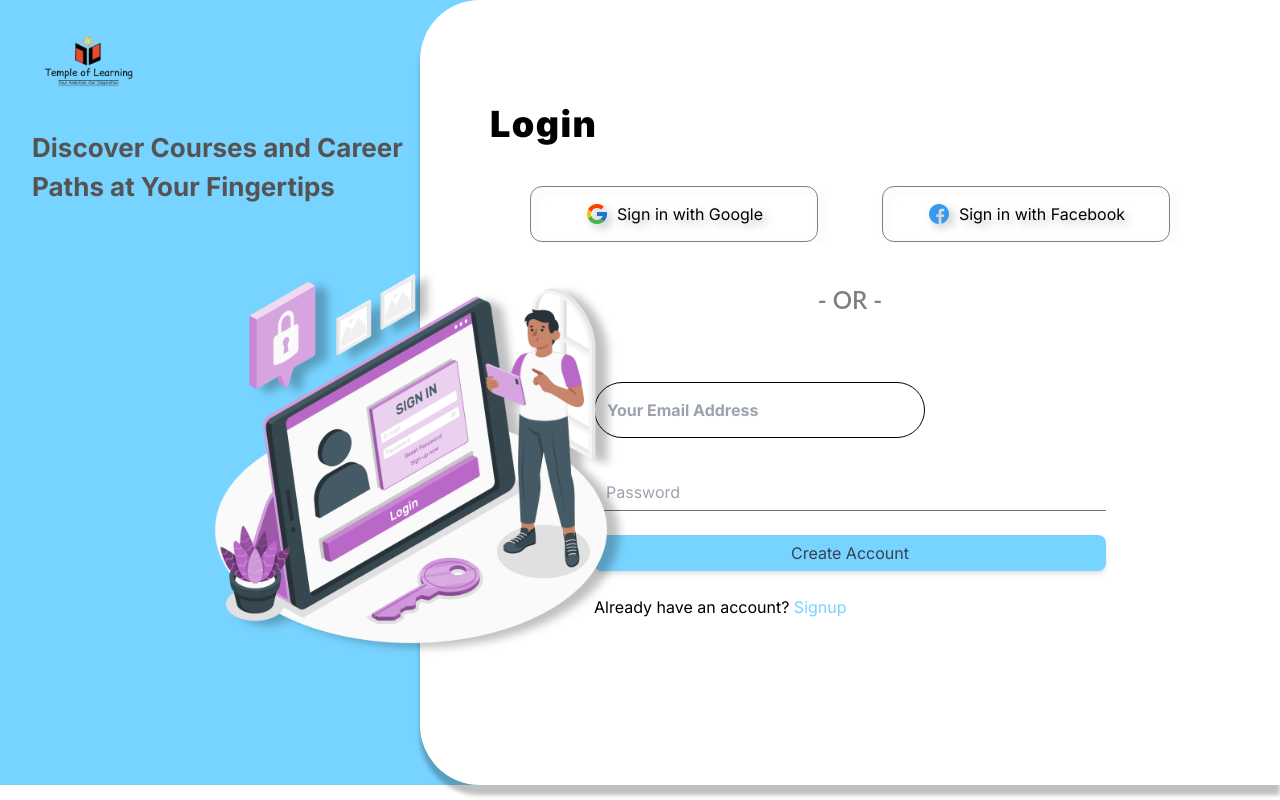
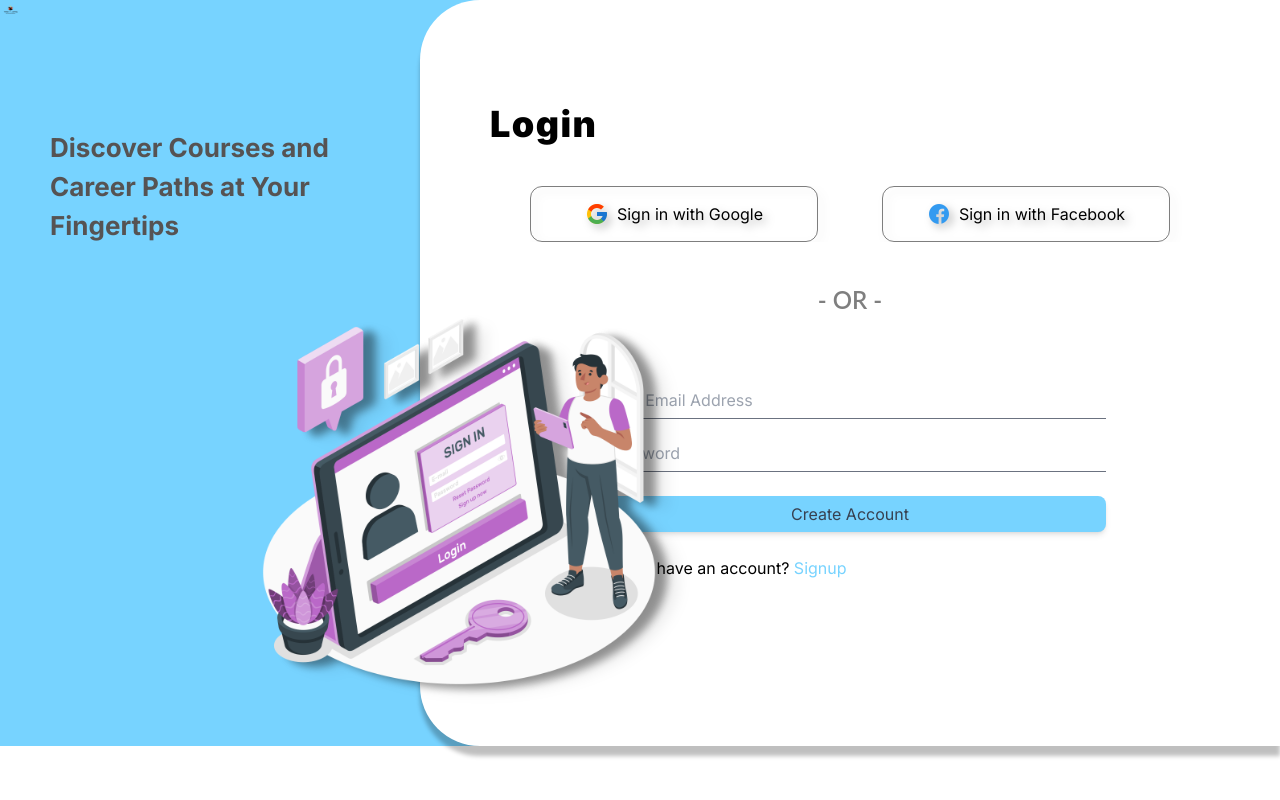
Before and after one commit to Team-Engineers/temple-of-learning-new, a React (Create React App) app: page /login in a window 1280 px wide. Built offline with nearby package versions, Linux system fonts and the light colour scheme.

Commit message:
Modification in login and signup images

```diff
--- a/src/components/SignForm/Form.jsx
+++ b/src/components/SignForm/Form.jsx
@@ -12,7 +12,7 @@ const Form = () => {
         <div className="mb-4">
           <label className="block text-gray-700 text-sm font-bold mb-2" htmlFor="email">
           </label>
-          <input className="  border-b border-gray-500 w-full py-2 px-3 text-gray-800 leading-tight focus:outline-none focus:shadow-outline" id="email" type="email" placeholder="Your Email Address" />
+          <input className="border-b border-gray-500 w-full py-2 px-3 text-gray-800 leading-tight focus:outline-none focus:shadow-outline"  type="email" placeholder="Your Email Address" />
         </div>
         <div className="mb-6">
           <label className="block text-gray-700 text-sm font-bold mb-2" htmlFor="password">
--- a/src/components/loginForm/Loginform.jsx
+++ b/src/components/loginForm/Loginform.jsx
@@ -5,23 +5,18 @@ const Loginform = () => {
   return (
     <div className="container mx-auto py-8">
       <form className="max-w-lg mx-auto bg-white  rounded  pt-6 pb-8 mb-4">
-        {/* <div className="mb-4">
-          <label className="block text-gray-700 text-sm font-bold mb-2" htmlFor="full-name">
-          </label>
-          <input className=" border-b border-gray-500  w-full py-2 px-3 text-gray-700 leading-tight focus:outline-none focus:shadow-outline " id="full-name" type="text" placeholder="Your Full Name" />
-        </div> */}
         <div className="mb-4">
           <label className="block text-gray-700 text-sm font-bold mb-2" htmlFor="email">
           </label>
-          <input className="  border-b border-gray-500 w-full py-2 px-3 text-gray-800 leading-tight focus:outline-none focus:shadow-outline" id="email" type="email" placeholder="Your Email Address" />
+          <input className="  border-b border-gray-500 w-full py-2 px-3 text-gray-800 leading-tight focus:outline-none focus:shadow-outline" type="email" placeholder="Your Email Address" />
         </div>
         <div className="mb-6">
           <label className="block text-gray-700 text-sm font-bold mb-2" htmlFor="password">
           </label>
-          <input className="  border-b border-gray-500 w-full py-2 px-3 text-gray-700 leading-tight focus:outline-none focus:shadow-outline" id="password" type="password" placeholder="Password" />
+          <input className="  border-b border-gray-500 w-full py-2 px-3 text-gray-700 leading-tight focus:outline-none focus:shadow-outline" type="password" placeholder="Password" />
         </div>
         <div className="mb-6">
-          <button className="bg-[#77D3FF] w-full py-2 px-3 text-gray-700 leading-tight focus:outline-none focus:shadow-outline shadow-md rounded-lg" id="btn"> Create Account </button>
+          <button className="bg-[#77D3FF] w-full py-2 px-3 text-gray-700 leading-tight focus:outline-none focus:shadow-outline shadow-md rounded-lg"> Create Account </button>
         </div>
         <div className="mb-4">
           <p> Already have an account? <a href="/signup" className="text-[#77D3FF]" >Signup</a></p>
--- a/src/pages/Login/Login.jsx
+++ b/src/pages/Login/Login.jsx
@@ -11,16 +11,18 @@ import './login.css'
 
 function Login() {
   return (
-    <div className="signup flex">
+    <div className="signup">
       <div className='logo'>
         <img src={logo} alt='logo'></img>
       </div>
+      <div>
       <div className="discover">
         <p>Discover Courses and Career
           Paths at Your Fingertips</p>
       </div>
       <div className='img-sec'>
         <img src={moblogin} alt=''></img>
+      </div>
       </div>
       <div className="second">
         <div className="account pt-8">
--- a/src/pages/Login/login.css
+++ b/src/pages/Login/login.css
@@ -1,39 +1,28 @@
 .signup{
     width: 100%;
     height: 100%;
-    /* height: inherit; */
-    /* height: 100%; */
     display: inline-flex;
-    /* align-items: center;
-    justify-content: center; */
-    /* flex-direction: row; */
     background-color: #77D3FF;
     ;
 }
 
 
-/* Rectangle 30 */
 .second{
-    /* Rectangle 30 */
 padding: 70px;
-/* margin-right: 0px; */
 width: 70%;
 background: #FFFFFF;
 box-shadow: 0px 10px 4px rgba(0, 0, 0, 0.25);
 border-radius: 60px 0px 0px 60px;
 }
 
-    /* Discover Courses and Career Paths at Your Fingertips */
-/* width: 343px;
-height: 58px; */
 
 .discover p{
-    /* Discover Courses and Career Paths at Your Fingertips */
+
 font-weight: 700;
 font-size: 26px;
 padding-left: 2rem;
 padding-top: 8rem;
-/* text-align: center; */
+
 color: #565353;
 position: relative;
 }
@@ -45,13 +34,11 @@ padding-left: 3px;
 
 }
 
-/* Mobile login-amico 1 */
 .img-sec{
-    /* position: relative; */
-    width:  402px;
+   width:  402px;
     height:398px;
    margin-top: 50px;
-    margin-left:50px;
+    /* margin-left:10px; */
     /* background: url(../../assets/signupImg/mobSign.png); */
     filter: drop-shadow(12px 4px 4px rgba(0, 0, 0, 0.25));
 }
--- a/src/pages/Signup/Signup.jsx
+++ b/src/pages/Signup/Signup.jsx
@@ -1,5 +1,5 @@
 import React from 'react'
-import logo from '../../assets/images/Logo/tol-logo.png'
+import Tollogo from '../../assets/images/Logo/tol-logo.png'
 import mobSign from '../../assets/images/signupImg/mobSign.png'
 import SignFb from '../../components/SignFb/SignFb'
 import Form from '../../components/SignForm/Form'
@@ -10,15 +10,17 @@ import './signup.css'
 function Signup() {
   return (
     <div className="signup flex">
-      <div className='logo'>
-        <img src={logo} alt='logo'></img>
+      <div className='tol-logo'>
+        <img src={Tollogo} alt='logo'></img>
       </div>
+      <div>
       <div className="discover">
         <p>Discover Courses and Career
           Paths at Your Fingertips</p>
       </div>
       <div className='img-sec'>
         <img src={mobSign} alt=''></img>
+      </div>
       </div>
       <div className="second">
         <div className="account pt-8">
@@ -34,9 +36,6 @@ function Signup() {
         <div>
           <Form />
         </div>
-        {/* <div className="flex justify-center">
-              <CreateButton/>
-            </div> */}
       </div>
     </div>
   )
--- a/src/pages/Signup/signup.css
+++ b/src/pages/Signup/signup.css
@@ -1,59 +1,44 @@
 .signup{
     width: 100%;
     height: 100%;
-    /* height: inherit; */
-    /* height: 100%; */
-    display: inline-flex;
-    /* align-items: center;
-    justify-content: center; */
-    /* flex-direction: row; */
+    display: inline-flex;;
     background-color: #77D3FF;
-    ;
+
 }
 
-
-/* Rectangle 30 */
 .second{
-    /* Rectangle 30 */
 padding: 70px;
-/* margin-right: 0px; */
 width: 70%;
 background: #FFFFFF;
 box-shadow: 0px 10px 4px rgba(0, 0, 0, 0.25);
 border-radius: 60px 0px 0px 60px;
 }
 
-    /* Discover Courses and Career Paths at Your Fingertips */
-/* width: 343px;
-height: 58px; */
+
 
 .discover p{
-    /* Discover Courses and Career Paths at Your Fingertips */
+
 font-weight: 700;
 font-size: 26px;
 padding-left: 2rem;
-padding-top: 7rem;
-/* text-align: center; */
+padding-top: 8rem;
 color: #565353;
+position: relative;
 }
-.logo{
-    position:fixed;
-    width: 100px;
+.tol-logo{
+width: 100px;
 height: 50px;
-top: 27px;
-left: 37px;
-
+padding-top: 5px;
+padding-left: 3px;
 }
 
-/* Mobile login-amico 1 */
-.img-sec{
-    position: fixed;
-    height: 575px;
-    width: 544px;
-    top:25vh;
-    left:20vh;
-    /* background: url(../../assets/signupImg/mobSign.png); */
-    filter: drop-shadow(12px 4px 4px rgba(0, 0, 0, 0.25));
+.img-sec img{
+    /* position: fixed; */
+    width: 402px;
+    height:398px;
+    margin-top: 50px;
+   margin-left:15rem;
+filter: drop-shadow(12px 4px 4px rgba(0, 0, 0, 0.25));
 }
 .account{
 font-family: 'Inter';
```
